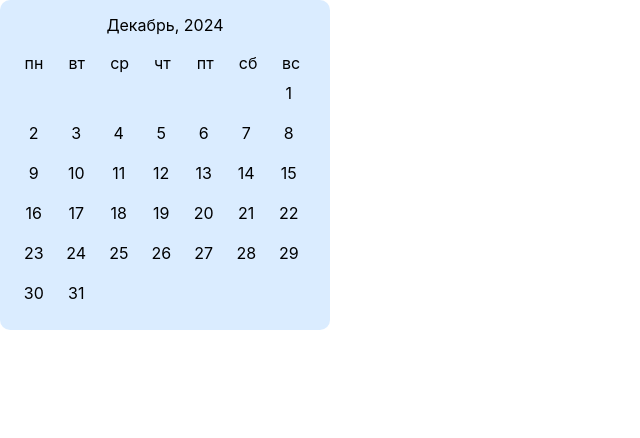
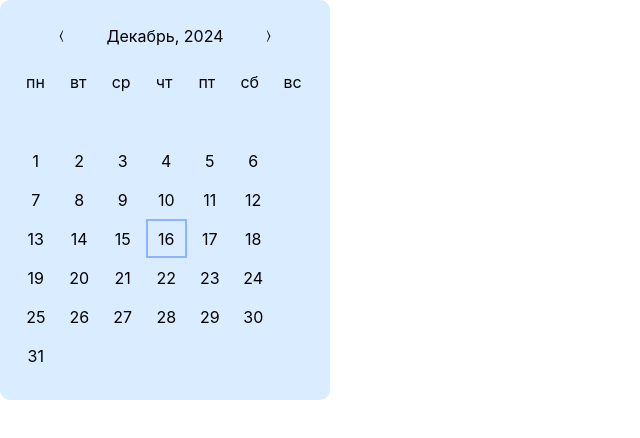
Before and after one commit to VrnkKrlnk/meetingsCalendar, a React (Create React App) app: page / in a window 1280 px wide. Shown: the top 438 px of the page, without its empty margins (0-640 px from the left). Built offline with nearby package versions, Linux system fonts and the light colour scheme.

Commit message:
feat: add control btns in Calendar

```diff
--- a/src/components/Calendar/Calendar.jsx
+++ b/src/components/Calendar/Calendar.jsx
@@ -1,11 +1,20 @@
-import React from "react";
+import React, { useState } from "react";
 import "./Calendar.scss";
 import DayCell from "../DayCell/DayCell.jsx";
 
 function Calendar() {
-  let now = new Date();
-  let dayInMonth = new Date(now.getFullYear(), now.getMonth() + 1, 0).getDate();
-  let dayStartMonth = new Date(now.getFullYear(), now.getMonth(), 1).getDay();
+  const [currentDate, setCurrentDate] = useState(new Date());
+
+  let dayInMonth = new Date(
+    currentDate.getFullYear(),
+    currentDate.getMonth() + 1,
+    0
+  ).getDate();
+  let dayStartMonth = new Date(
+    currentDate.getFullYear(),
+    currentDate.getMonth(),
+    1
+  ).getDay();
 
   const days = ["пн", "вт", "ср", "чт", "пт", "сб", "вс"];
   const months = [
@@ -29,7 +38,7 @@ function Calendar() {
       emptyCells.push(0);
     }
   } else {
-    for (let i = 0; i < dayStartMonth; i++) {
+    for (let i = 1; i < dayStartMonth; i++) {
       emptyCells.push(0);
     }
   }
@@ -39,18 +48,35 @@ function Calendar() {
     daysInMonth.push(i);
   }
 
+  const next = () => {
+    let newDate = new Date(currentDate);
+    newDate.setMonth(currentDate.getMonth() + 1);
+    setCurrentDate(newDate);
+  };
+
+  const prev = () => {
+    let newDate = new Date(currentDate);
+    newDate.setMonth(currentDate.getMonth() - 1);
+    setCurrentDate(newDate);
+  };
+
   return (
     <div className="calendar">
-      <p>{`${months[now.getMonth()]}, ${now.getFullYear()}`}</p>
+      <div className="panel">
+        <button onClick={prev}>&lang;</button>
+        <p>{`${
+          months[currentDate.getMonth()]
+        }, ${currentDate.getFullYear()}`}</p>
+        <button onClick={next}>&rang;</button>
+      </div>
       <div className="header">
         {days.map((val) => {
           return <DayCell day={val} />;
         })}
       </div>
-
       <div className="cells">
         {daysInMonth.map((val) => {
-          return <DayCell day={val} />;
+          return <DayCell day={val} month={currentDate.getMonth()} />;
         })}
       </div>
     </div>
--- a/src/components/Calendar/Calendar.scss
+++ b/src/components/Calendar/Calendar.scss
@@ -1,21 +1,38 @@
 .calendar {
   width: 300px;
-  height: 300px;
   display: flex;
   flex-direction: column;
-  padding: 15px;
+  padding: 25px 15px;
   border-radius: 10px;
   background-color: #99ccff5d;
 
-  p {
-    margin: 0px 0px 10px;
+  .panel {
+    width: 100%;
+    display: flex;
+    margin-bottom: 15px;
+    align-items: center;
+    justify-content: center;
+    p {
+      width: 120px;
+      margin: 0px 35px;
+    }
+
+    button {
+      background: none;
+      border: none;
+      font-size: 16px;
+
+      &:hover {
+        cursor: pointer;
+      }
+    }
   }
 
   .header {
     width: 100%;
     height: 30px;
     display: flex;
-    justify-content: space-around;
+    margin: 0px 0px 10px;
   }
 
   .cells {
--- a/src/components/DayCell/DayCell.jsx
+++ b/src/components/DayCell/DayCell.jsx
@@ -1,8 +1,17 @@
 import React from "react";
 import "./DayCell.scss";
 
-function DayCell({ day }) {
-  return <div className={`cell ${day === 0 ? "none" : ""}`}>{day}</div>;
+function DayCell({ day, month = "" }) {
+  return (
+    <div
+      className={`cell ${day === 0 ? "none" : ""} ${
+        day === new Date().getDate() && new Date().getMonth() === month
+          ? "current"
+          : ""
+      }`}>
+      {day}
+    </div>
+  );
 }
 
 export default DayCell;
--- a/src/components/DayCell/DayCell.scss
+++ b/src/components/DayCell/DayCell.scss
@@ -4,10 +4,15 @@
   display: flex;
   justify-content: center;
   align-items: center;
-  margin-right: 5px;
+  margin-right: 2px;
+  border: 2px solid transparent;
 
   &.none {
     visibility: hidden;
+  }
+
+  &.current {
+    border: 2px solid #6699ffaa;
   }
 
   &:hover {
```
